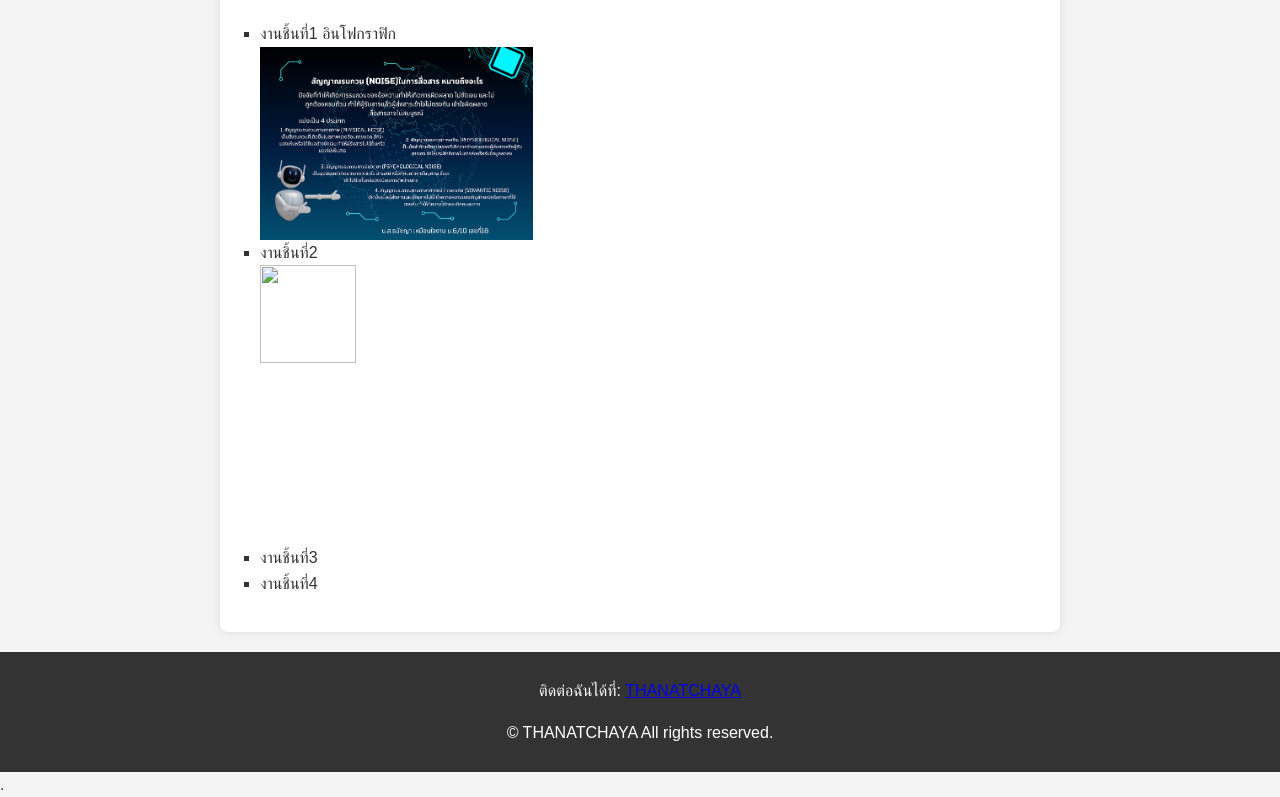
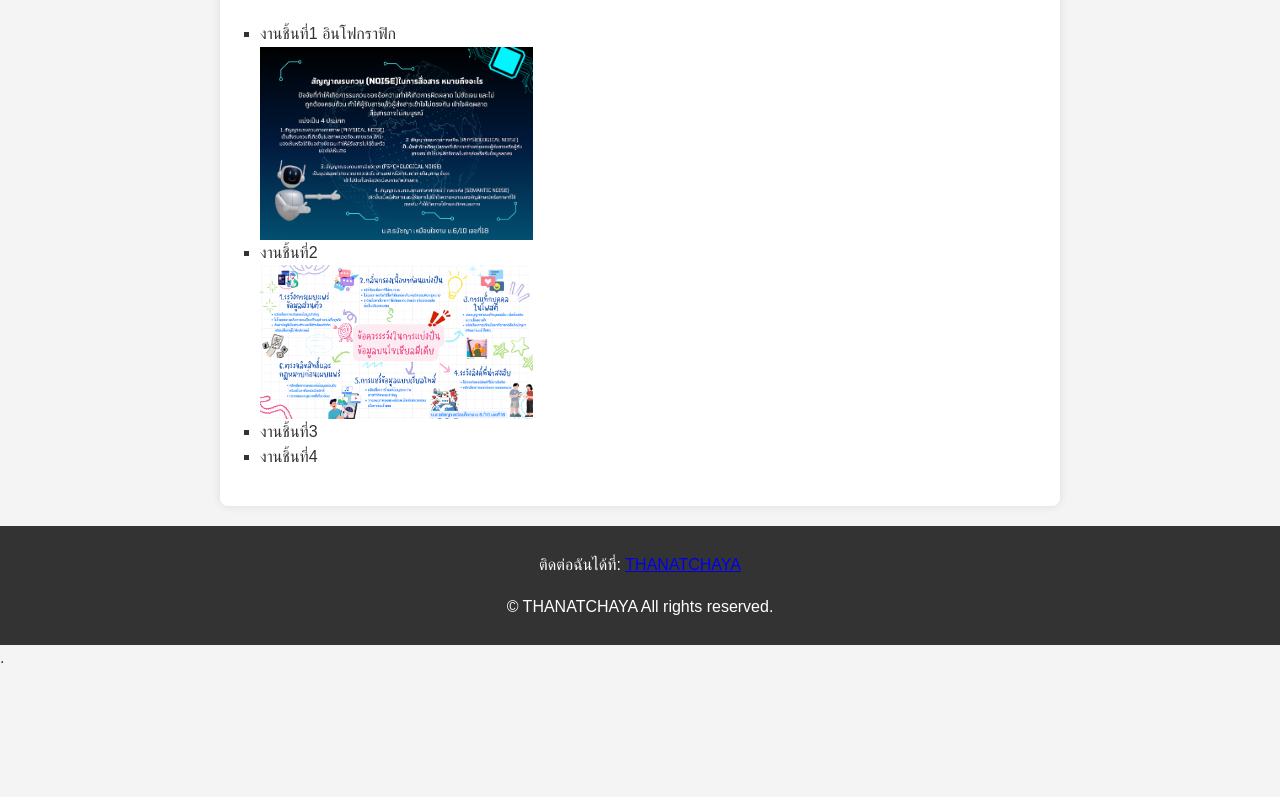
Before and after one commit to s34593-ops/thanatchaya.18, a plain HTML site: page index.html in a window 1280 px wide. Shown: the part 940-1737 px from the top of the page. After the commit the page ends 1611 px from the top, so only its background shows below. Drawn offline with Linux system fonts and the light colour scheme.

Commit message:
Update index.html

```diff
--- a/index.html
+++ b/index.html
@@ -52,7 +52,7 @@
       <li>งานชิ้นที่1 อินโฟกราฟิก</li>
       <img src="สัญญาณรบกวน.png" width="35%">
       <li>งานชิ้นที่2</li>
-      <img src="<img src="ข้อควรระวังในการแบ่งปันข้อมูลบนโซเชียลมีเดีย.png" width="35%">
+      <img src="ข้อควรระวังในการแบ่งปันข้อมูลบนโซเชียลมีเดีย.png" width="35%">
       <li>งานชิ้นที่3</li>
       <li>งานชิ้นที่4</li>
     </ul>
```
